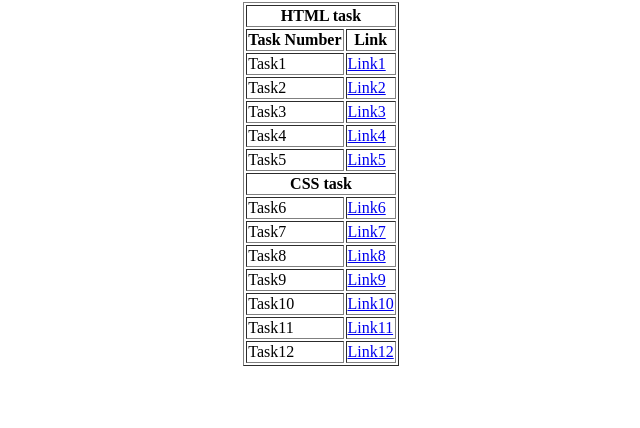
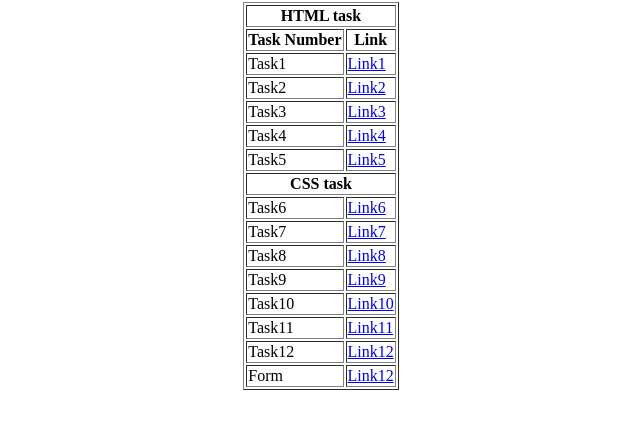
Before and after one commit to ArujAnand/Etnus-Mern, a plain HTML site: page index.html in a window 1280 px wide. Shown: the part 78-506 px from the top of the page, without its empty margins (319-959 px from the left). Drawn offline with Linux system fonts and the light colour scheme.

Commit message:
Update index.html
Added a form for deployment trial

```diff
--- a/index.html
+++ b/index.html
@@ -68,6 +68,10 @@
                 <td>Task12</td>
                 <td><a href="task12.html">Link12</a></td>
             </tr>
+            <tr>
+                <td>Form</td>
+                <td><a href="Form.html">Link12</a></td>
+            </tr>
         </table>
     </center>
 </body>
```
